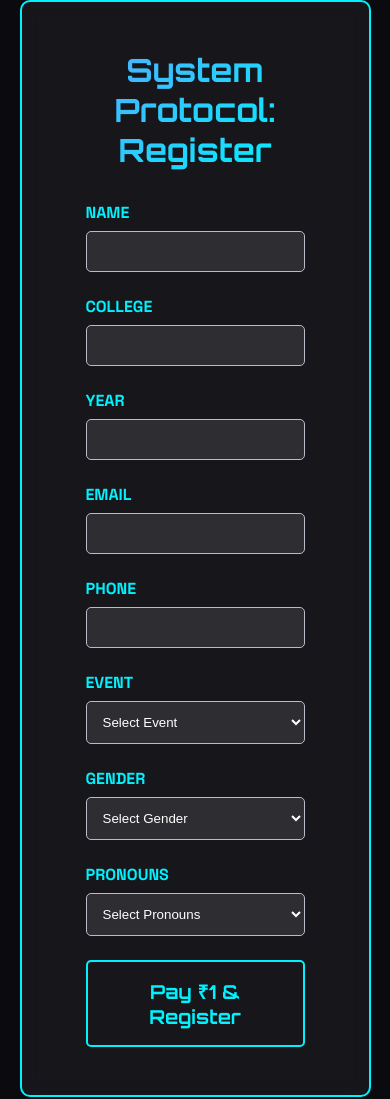
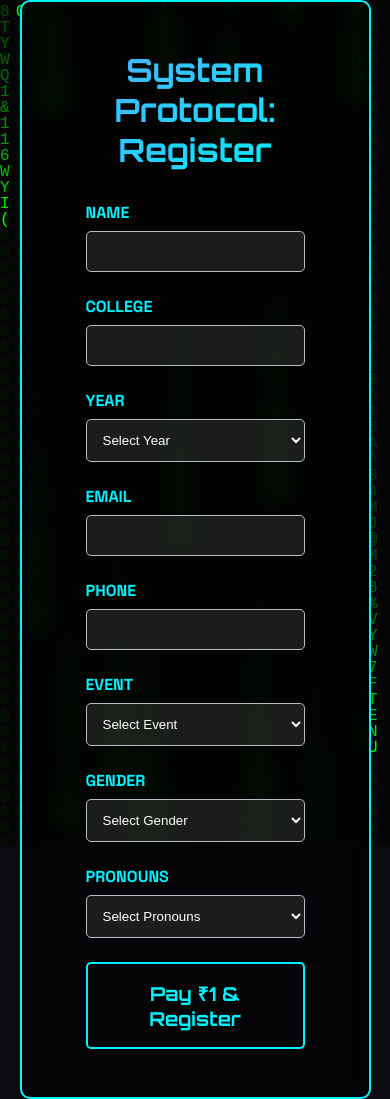
Before and after one commit to Grandlobster/ignitron, a website: page form.html in a window 390 px wide. Drawn offline with Linux system fonts and the light colour scheme.

Commit message:
Update form.html

```diff
--- a/form.html
+++ b/form.html
@@ -6,7 +6,9 @@
 <title>IGNITRON 2K25 - Registration</title>
 <style>
   @import url('https://fonts.googleapis.com/css2?family=Orbitron:wght@400;700;900&family=Space+Grotesk:wght@300;400;500;600;700&display=swap');
+
   * { margin: 0; padding: 0; box-sizing: border-box; }
+
   :root {
     --primary-gradient: linear-gradient(135deg, #4facfe 0%, #00f2fe 100%);
     --accent-color: #00f2fe;
@@ -14,6 +16,7 @@
     --text-primary: #ffffff;
     --text-secondary: #b8bcc8;
   }
+
   body {
     font-family: 'Space Grotesk', sans-serif;
     background-color: var(--dark-bg);
@@ -22,9 +25,22 @@
     justify-content: center;
     align-items: center;
     min-height: 100vh;
+    overflow: hidden;
+    position: relative;
   }
+
+  /* MATRIX BACKGROUND */
+  canvas#matrix {
+    position: fixed;
+    top: 0;
+    left: 0;
+    z-index: 0;
+  }
+
   .form-container {
-    background: rgba(255,255,255,0.05);
+    position: relative;
+    z-index: 1;
+    background: rgba(0,0,0,0.6);
     border: 2px solid var(--accent-color);
     border-radius: 10px;
     padding: 3rem 4rem;
@@ -32,6 +48,7 @@
     max-width: 650px;
     backdrop-filter: blur(10px);
   }
+
   .form-title {
     font-family: 'Orbitron', monospace;
     font-size: clamp(2rem,5vw,3rem);
@@ -41,9 +58,11 @@
     -webkit-background-clip: text;
     -webkit-text-fill-color: transparent;
   }
+
   .form-group { margin-bottom: 1.5rem; }
   .form-group label { display: block; margin-bottom: 0.5rem; color: var(--accent-color); text-transform: uppercase; font-weight: 700; }
   .form-group input, .form-group select { width: 100%; padding: 0.75rem; background: rgba(255,255,255,0.1); border: 1px solid var(--text-secondary); border-radius: 5px; color: var(--text-primary); }
+
   .submit-btn {
     width: 100%;
     padding: 1rem;
@@ -57,6 +76,24 @@
     cursor: pointer;
     transition: all 0.3s ease;
   }
+
+  /* LOADING OVERLAY */
+  .loading-overlay {
+    display: none;
+    position: fixed;
+    top:0; left:0;
+    width:100%; height:100vh;
+    background: rgba(0,0,0,0.8);
+    z-index: 2;
+    justify-content: center;
+    align-items: center;
+    font-family: 'Orbitron', monospace;
+    color: var(--accent-color);
+    font-size: 2rem;
+  }
+
+  .loading-overlay.visible { display: flex; }
+
   .success-container {
     display: none;
     flex-direction: column;
@@ -69,18 +106,31 @@
     color: var(--accent-color);
     font-family: 'Orbitron', monospace;
     font-size: 2rem;
+    z-index: 3;
   }
   .success-container.visible { display: flex; }
 </style>
 </head>
 <body>
 
+<canvas id="matrix"></canvas>
+
 <div class="form-container">
   <h2 class="form-title">System Protocol: Register</h2>
   <form id="registration-form">
     <div class="form-group"><label>Name</label><input type="text" name="name" required></div>
     <div class="form-group"><label>College</label><input type="text" name="college" required></div>
-    <div class="form-group"><label>Year</label><input type="number" name="year" required min="1" max="4"></div>
+    <div class="form-group">
+      <label>Year</label>
+      <select name="year" required>
+        <option value="" disabled selected>Select Year</option>
+        <option value="1">1st Year</option>
+        <option value="2">2nd Year</option>
+        <option value="3">3rd Year</option>
+        <option value="4">4th Year</option>
+        <option value="Other">Other</option>
+      </select>
+    </div>
     <div class="form-group"><label>Email</label><input type="email" name="email" required></div>
     <div class="form-group"><label>Phone</label><input type="tel" name="phone" required></div>
     <div class="form-group">
@@ -116,30 +166,59 @@
   </form>
 </div>
 
-<div class="success-container" id="successContainer">
-  Registration Successful!
-</div>
+<div class="loading-overlay" id="loadingOverlay">Loading...</div>
+<div class="success-container" id="successContainer">Registration Successful!</div>
 
 <script src="https://checkout.razorpay.com/v1/checkout.js"></script>
 <script>
+// MATRIX BACKGROUND
+const canvas = document.getElementById('matrix');
+const ctx = canvas.getContext('2d');
+canvas.width = window.innerWidth;
+canvas.height = window.innerHeight;
+
+const letters = "ABCDEFGHIJKLMNOPQRSTUVWXYZ0123456789@#$%^&*()*&^%";
+const fontSize = 16;
+const columns = canvas.width / fontSize;
+const drops = Array(Math.floor(columns)).fill(1);
+
+function drawMatrix() {
+  ctx.fillStyle = "rgba(10,10,15,0.1)";
+  ctx.fillRect(0,0,canvas.width,canvas.height);
+
+  ctx.fillStyle = "#0F0";
+  ctx.font = fontSize + "px monospace";
+
+  for(let i=0; i<drops.length; i++) {
+    const text = letters[Math.floor(Math.random()*letters.length)];
+    ctx.fillText(text, i*fontSize, drops[i]*fontSize);
+    if(drops[i]*fontSize > canvas.height && Math.random() > 0.975) drops[i] = 0;
+    drops[i]++;
+  }
+  requestAnimationFrame(drawMatrix);
+}
+drawMatrix();
+
+// FORM SUBMISSION
 const form = document.getElementById('registration-form');
 const successContainer = document.getElementById('successContainer');
+const loadingOverlay = document.getElementById('loadingOverlay');
 
 form.addEventListener('submit', async (e) => {
   e.preventDefault();
+  loadingOverlay.classList.add('visible');
+
   const formData = Object.fromEntries(new FormData(form));
 
   try {
-    // 1️⃣ Create Razorpay order
     const res = await fetch('/.netlify/functions/create-order', {
       method: 'POST',
       headers: { 'Content-Type': 'application/json' },
-      body: JSON.stringify({ ...formData, amount: 1 }) // ₹1
+      body: JSON.stringify({ ...formData, amount: 1 })
     });
     const data = await res.json();
     if (!data.orderId) throw new Error('Order creation failed');
 
-    // 2️⃣ Open Razorpay checkout
     const options = {
       key: data.key,
       amount: data.amount * 100,
@@ -148,7 +227,6 @@ form.addEventListener('submit', async (e) => {
       description: "Event Registration",
       order_id: data.orderId,
       handler: async function (response) {
-        // Send payment verification with signature
         const verifyRes = await fetch('/.netlify/functions/verify-payment', {
           method: 'POST',
           headers: { 'Content-Type': 'application/json' },
@@ -160,6 +238,7 @@ form.addEventListener('submit', async (e) => {
           })
         });
         const verifyData = await verifyRes.json();
+        loadingOverlay.classList.remove('visible');
         if (verifyData.success) {
           successContainer.classList.add('visible');
           form.reset();
@@ -167,22 +246,18 @@ form.addEventListener('submit', async (e) => {
           alert('Payment succeeded but registration failed. Contact support.');
         }
       },
-      prefill: {
-        name: formData.name,
-        email: formData.email,
-        contact: formData.phone
-      },
+      prefill: { name: formData.name, email: formData.email, contact: formData.phone },
       theme: { color: "#00f2fe" }
     };
     const rzp = new Razorpay(options);
     rzp.open();
 
   } catch(err) {
+    loadingOverlay.classList.remove('visible');
     console.error(err);
     alert('Error creating order. Try again.');
   }
 });
 </script>
-
 </body>
 </html>
```
